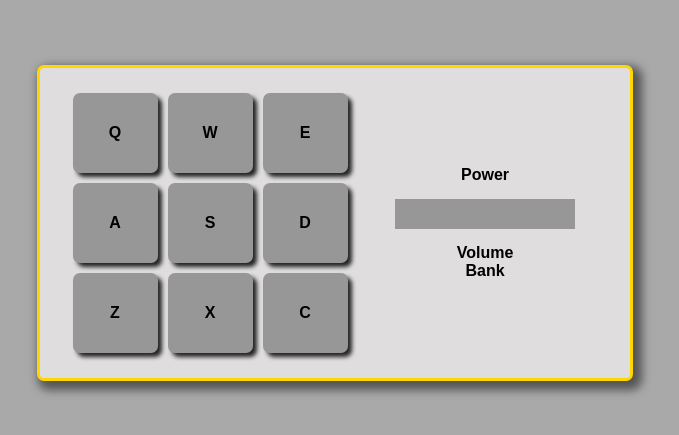
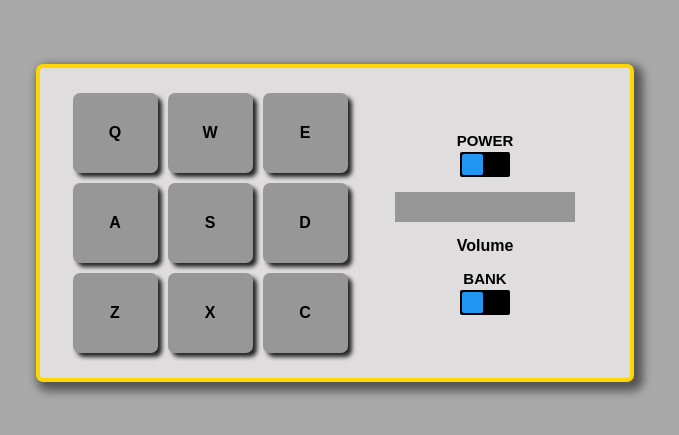
Before and after one commit to alewiahmed/drum-machine, a React (Create React App) app: page / in a window 1280 px wide. Shown: the part 177-612 px from the top of the page, without its empty margins (305-984 px from the left). Built offline with nearby package versions, Linux system fonts and the light colour scheme.

Commit message:
Added the switch buttons.

```diff
--- a/src/App.css
+++ b/src/App.css
@@ -15,7 +15,7 @@
   border-radius: 7px;
   align-items: center;
   justify-content: center;
-  border: 3px solid gold;
+  border: 4px solid gold;
   background-color: #dfdddd;
   box-shadow: 5px 5px 10px 4px #00000082;
 }
@@ -62,3 +62,43 @@
   padding: 15px;
   background-color: #979797;
 }
+
+.switch-container {
+  margin: 15px;
+  height: 45px;
+  display: flex;
+  align-items: center;
+  flex-direction: column;
+  justify-content: space-evenly;
+}
+
+.switch-text {
+  font-size: 15px;
+  font-weight: bold;
+  margin-bottom: 3px;
+  font-stretch: condensed;
+}
+
+.switch {
+  width: 50px;
+  height: 70%;
+  padding: 2px;
+  display: flex;
+  cursor: pointer;
+  border-radius: 2px;
+  align-items: center;
+  box-sizing: border-box;
+  background-color: black;
+  justify-content: flex-start;
+}
+
+.switch-button {
+  width: 45%;
+  height: 100%;
+  border-radius: 2px;
+  background-color: #2196f3;
+}
+
+.switch.on {
+  justify-content: flex-end;
+}
--- a/src/App.js
+++ b/src/App.js
@@ -123,6 +123,8 @@
     super(props);
     this.state = {
       kitType: 0,
+      bank: false,
+      power: false,
       currentPad: null
     };
     this.audios = [];
@@ -137,7 +139,7 @@
           key={index}
           id={sound.id}
           className="drum-pad"
-          onClick={() => this.playSound(sound.key)}
+          onClick={() => this.playSound(index)}
         >
           {sound.key}
           <audio className="clip" id={sound.key}>
@@ -148,13 +150,33 @@
     });
   };
 
+  togglePower = () => {
+    this.setState(state => {
+      state.power = !state.power;
+      return state;
+    });
+  };
+
+  toggleBank = () => {
+    this.setState(state => {
+      state.bank = !state.bank;
+      return state;
+    });
+  };
+
   display = () => {
     let { currentPad } = this.state;
     return currentPad === null ? '' : currentPad;
   };
 
-  playSound = id => {
-    let audio = document.getElementById(id);
+  playSound = index => {
+    let { kitType } = this.state;
+    let sounds = kitType === 0 ? soundsOne : soundsTwo;
+    this.setState(state => {
+      state.currentPad = sounds[index].name;
+      return state;
+    });
+    let audio = document.getElementById(sounds[index].key);
     audio.currentTime = 0;
     audio.play();
   };
@@ -165,10 +187,18 @@
         <div id="drum-machine">
           <div className="drum-container">{this.showDrumPads()}</div>
           <div className="controllers">
-            <div>Power</div>
+            <SwitchButton
+              on={this.state.power}
+              text="POWER"
+              onClick={this.togglePower}
+            />
             <p id="display">{this.display()}</p>
             <div>Volume</div>
-            <div>Bank</div>
+            <SwitchButton
+              on={this.state.bank}
+              text="BANK"
+              onClick={this.toggleBank}
+            />
           </div>
         </div>
       </div>
@@ -176,4 +206,17 @@
   }
 }
 
+const SwitchButton = props => {
+  let { onClick, on, text } = props;
+  let switchClass = on === true ? 'switch on' : 'switch';
+  return (
+    <div className="switch-container row">
+      <div className="switch-text">{text}</div>
+      <div className={switchClass} onClick={onClick}>
+        <div className="switch-button" />
+      </div>
+    </div>
+  );
+};
+
 export default App;
```
